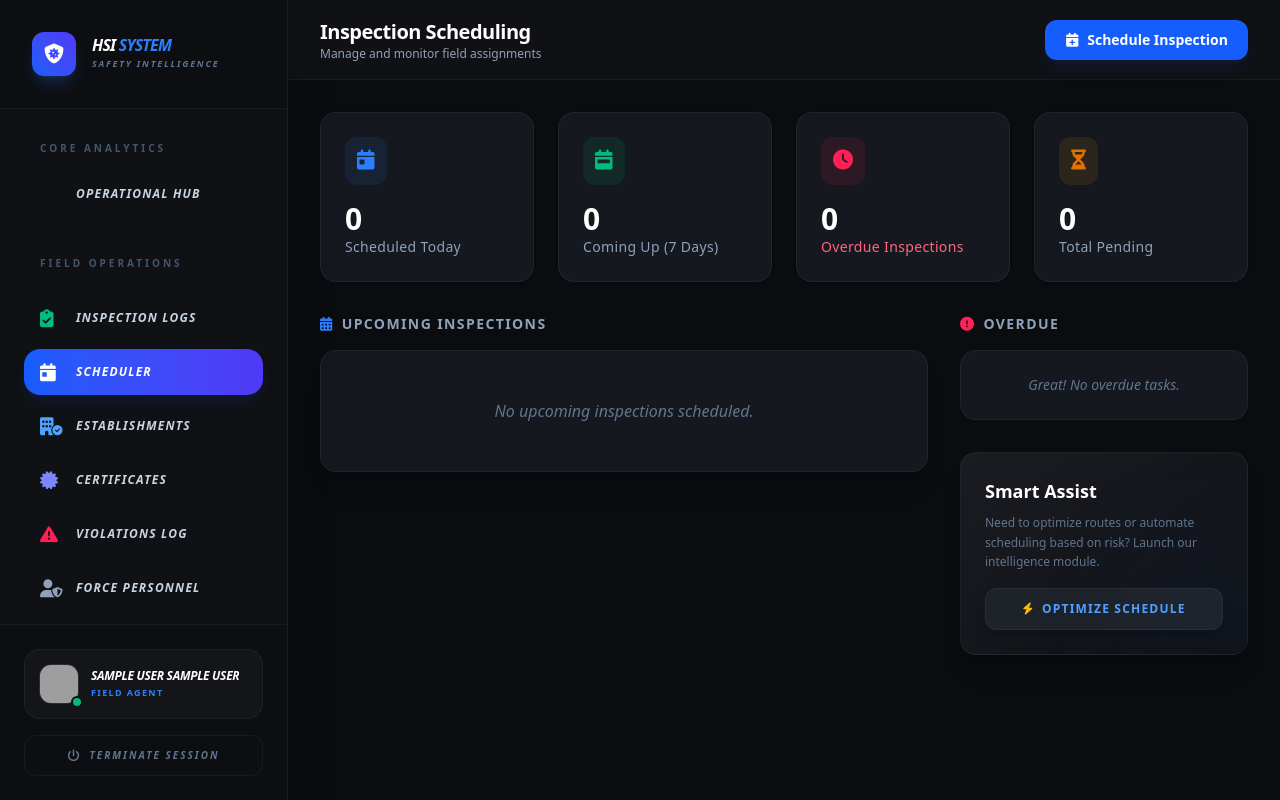
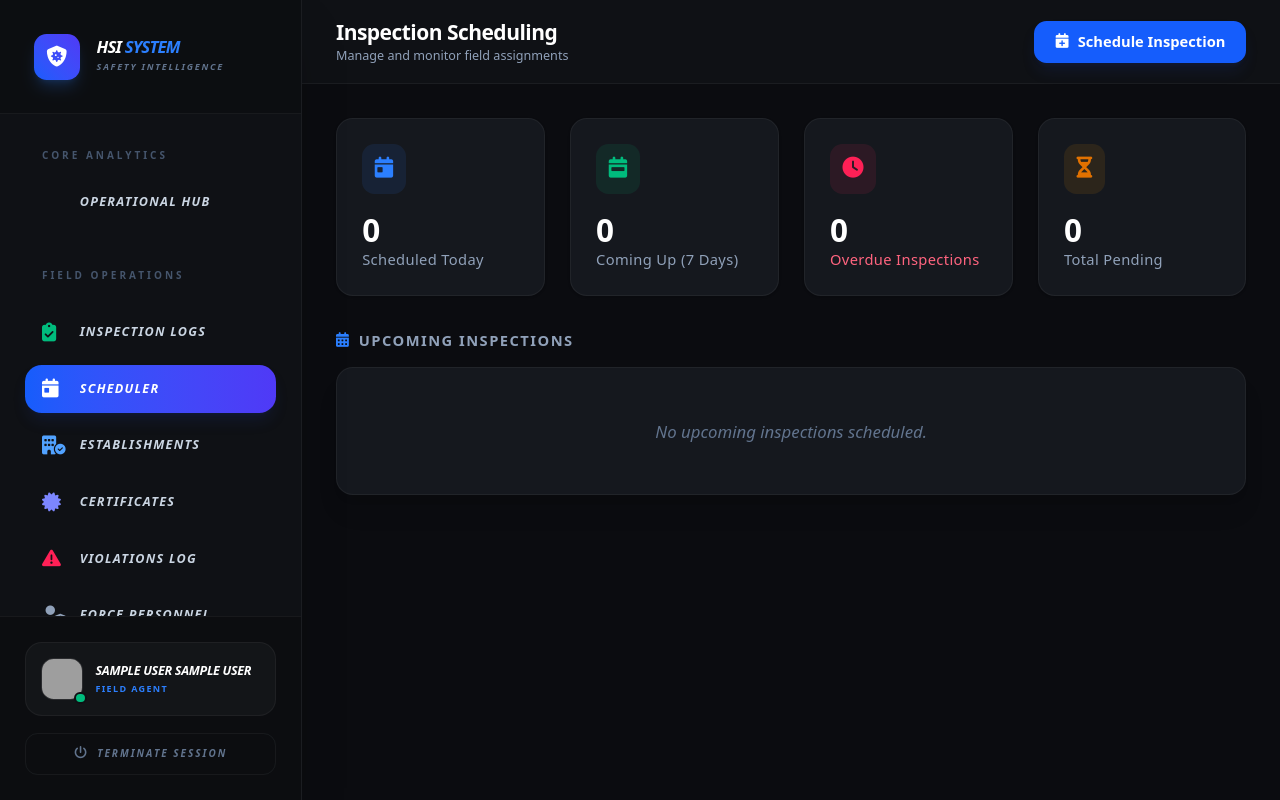
Before and after one commit to Jangwick/HEALTHANDSAFETYINSPECTION, a PHP site: the page made by public/views/inspections/scheduling.php in a window 1280 px wide. Run offline with PHP 8.4, Linux system fonts and the light colour scheme; the template is opened without the code that fills it, so the values that code supplies are empty; the visitor is signed in with stand-in values (Sample User, id 1); some libraries are stand-ins or nearby versions; grey boxes are pictures that could not be loaded.

Commit message:
Refactor styles across multiple views: update body background color, enhance typography, and improve overall UI consistency.

```diff
--- a/public/views/certificates/list.php
+++ b/public/views/certificates/list.php
@@ -96,11 +96,12 @@ try {
     <style type="text/tailwindcss">
         @layer base {
             html { font-size: 105%; }
-            body { @apply text-slate-900; }
+            body { @apply text-slate-200; }
+            h1, h2, h3, h4, h5, h6 { @apply font-bold tracking-tight text-white; }
         }
     </style>
 </head>
-<body class="bg-slate-50 font-sans antialiased overflow-hidden text-lg">
+<body class="bg-[#0b0c10] font-sans antialiased text-base overflow-hidden">
     <div class="flex h-screen">
         <!-- Sidebar Navigation -->
         <?php
--- a/public/views/establishments/list.php
+++ b/public/views/establishments/list.php
@@ -111,11 +111,12 @@ try {
     <style type="text/tailwindcss">
         @layer base {
             html { font-size: 105%; }
-            body { @apply text-white font-medium; }
+            body { @apply text-slate-200; }
+            h1, h2, h3, h4, h5, h6 { @apply font-bold tracking-tight text-white; }
         }
     </style>
 </head>
-<body class="bg-[#0b0c10] font-sans antialiased overflow-hidden text-lg">
+<body class="bg-[#0b0c10] font-sans antialiased text-base overflow-hidden">
     <div class="flex h-screen">
         <!-- Sidebar Navigation -->
         <?php
--- a/public/views/inspections/list.php
+++ b/public/views/inspections/list.php
@@ -88,11 +88,12 @@ $inspections = $stmt->fetchAll(PDO::FETCH_ASSOC);
     <style type="text/tailwindcss">
         @layer base {
             html { font-size: 105%; }
-            body { @apply text-white font-medium; }
+            body { @apply text-slate-200; }
+            h1, h2, h3, h4, h5, h6 { @apply font-bold tracking-tight text-white; }
         }
     </style>
 </head>
-<body class="bg-[#0b0c10] font-sans antialiased overflow-hidden text-lg">
+<body class="bg-[#0b0c10] font-sans antialiased text-base overflow-hidden">
     <div class="flex h-screen">
         <!-- Sidebar Navigation -->
         <?php
--- a/public/views/inspections/scheduling.php
+++ b/public/views/inspections/scheduling.php
@@ -66,8 +66,15 @@ $overdueInspections = $stmt->fetchAll(PDO::FETCH_ASSOC);
     <title>Scheduling - Health & Safety System</title>
     <script src="https://cdn.jsdelivr.net/npm/@tailwindcss/browser@4"></script>
     <link rel="stylesheet" href="https://cdnjs.cloudflare.com/ajax/libs/font-awesome/6.4.0/css/all.min.css">
+    <style type="text/tailwindcss">
+        @layer base {
+            html { font-size: 105%; }
+            body { @apply text-slate-200; }
+            h1, h2, h3, h4, h5, h6 { @apply font-bold tracking-tight text-white; }
+        }
+    </style>
 </head>
-<body class="bg-[#0b0c10] font-sans antialiased text-slate-200 overflow-hidden">
+<body class="bg-[#0b0c10] font-sans antialiased text-base overflow-hidden">
     <div class="flex h-screen">
         <!-- Sidebar Navigation -->
         <?php
@@ -76,7 +83,7 @@ $overdueInspections = $stmt->fetchAll(PDO::FETCH_ASSOC);
         ?>
 
         <!-- Main Content -->
-        <div class="flex-1 flex flex-col min-w-0">
+        <div class="flex-1 flex flex-col min-w-0 overflow-hidden">
             <!-- Top Navbar -->
             <header class="bg-[#0f1115] border-b border-white/5 h-20 flex items-center justify-between px-8 shrink-0">
                 <div class="flex flex-col">
@@ -136,9 +143,9 @@ $overdueInspections = $stmt->fetchAll(PDO::FETCH_ASSOC);
                     </div>
                 </div>
 
-                <div class="grid grid-cols-1 lg:grid-cols-3 gap-8">
+                <div class="grid grid-cols-1 gap-8">
                     <!-- Upcoming List -->
-                    <div class="lg:col-span-2 space-y-8">
+                    <div class="space-y-8">
                         <section>
                             <div class="flex items-center justify-between mb-4">
                                 <h2 class="text-sm font-bold text-slate-400 uppercase tracking-widest flex items-center">
@@ -208,45 +215,6 @@ $overdueInspections = $stmt->fetchAll(PDO::FETCH_ASSOC);
                             </div>
                         </section>
                     </div>
-
-                    <!-- Side Panel: Overdue -->
-                    <div class="space-y-8">
-                        <section>
-                            <h2 class="text-sm font-bold text-slate-400 uppercase tracking-widest flex items-center mb-4">
-                                <i class="fas fa-exclamation-circle mr-2 text-rose-500"></i>
-                                Overdue
-                            </h2>
-                            <div class="space-y-3">
-                                <?php if (empty($overdueInspections)): ?>
-                                    <div class="bg-[#15181e] p-6 rounded-2xl border border-white/5 text-center text-slate-500 italic text-sm">Great! No overdue tasks.</div>
-                                <?php else: ?>
-                                    <?php foreach (array_slice($overdueInspections, 0, 5) as $insp): ?>
-                                        <div class="bg-[#15181e] p-4 rounded-2xl border-l-4 border-l-rose-500 border-white/5 shadow-lg group hover:bg-[#1a1d24] transition-all relative overflow-hidden">
-                                            <div class="flex justify-between items-start mb-2">
-                                                <span class="text-[10px] font-black text-rose-500 uppercase"><?= date('M d', strtotime($insp['scheduled_date'])) ?></span>
-                                                <span class="text-[10px] px-1.5 py-0.5 rounded bg-rose-500/10 text-rose-500 font-bold uppercase">LATE</span>
-                                            </div>
-                                            <h3 class="font-bold text-white group-hover:text-rose-400 transition-colors truncate"><?= htmlspecialchars($insp['establishment_name']) ?></h3>
-                                            <p class="text-xs text-slate-500 mb-3"><?= ucwords(str_replace('_', ' ', $insp['inspection_type'])) ?></p>
-                                            <div class="flex items-center justify-between">
-                                                <div class="text-[10px] text-slate-400">Assignee: <?= htmlspecialchars($insp['inspector_name'] ?: 'None') ?></div>
-                                                <a href="/inspections/view?id=<?= $insp['inspection_id'] ?>" class="text-[10px] font-bold text-blue-400 hover:underline">Re-schedule</a>
-                                            </div>
-                                        </div>
-                                    <?php endforeach; ?>
-                                <?php endif; ?>
-                            </div>
-                        </section>
-
-                        <div class="bg-gradient-to-br from-[#1a1c22] to-[#0f1115] border border-white/5 rounded-2xl p-6 shadow-xl relative overflow-hidden group">
-                            <div class="absolute -right-12 -bottom-12 w-40 h-40 bg-blue-500/5 rounded-full blur-3xl group-hover:scale-110 transition-transform"></div>
-                            <h3 class="text-lg font-black text-white mb-2">Smart Assist</h3>
-                            <p class="text-slate-500 text-xs mb-4 leading-relaxed tracking-safe">Need to optimize routes or automate scheduling based on risk? Launch our intelligence module.</p>
-                            <button class="w-full py-3 bg-[#1e2229] hover:bg-[#252a33] text-blue-400 border border-white/5 rounded-xl text-xs font-black uppercase tracking-widest shadow-lg transition-all active:scale-95 flex items-center justify-center">
-                                <i class="fas fa-bolt mr-2 text-amber-400"></i> Optimize Schedule
-                            </button>
-                        </div>
-                    </div>
                 </div>
             </main>
         </div>
--- a/public/views/violations/list.php
+++ b/public/views/violations/list.php
@@ -79,11 +79,12 @@ $violations = $stmt->fetchAll(PDO::FETCH_ASSOC);
     <style type="text/tailwindcss">
         @layer base {
             html { font-size: 105%; }
-            body { @apply text-slate-900; }
+            body { @apply text-slate-200; }
+            h1, h2, h3, h4, h5, h6 { @apply font-bold tracking-tight text-white; }
         }
     </style>
 </head>
-<body class="bg-slate-50 font-sans antialiased overflow-hidden text-lg">
+<body class="bg-[#0b0c10] font-sans antialiased text-base overflow-hidden">
     <div class="flex h-screen">
         <!-- Sidebar Navigation -->
         <?php
```
Also changed, not shown: public/views/establishments/statistics.php (+11 -11 lines), public/views/inspectors/list.php (+8 -1 lines), public/views/integrations/hub.php (+8 -1 lines).
